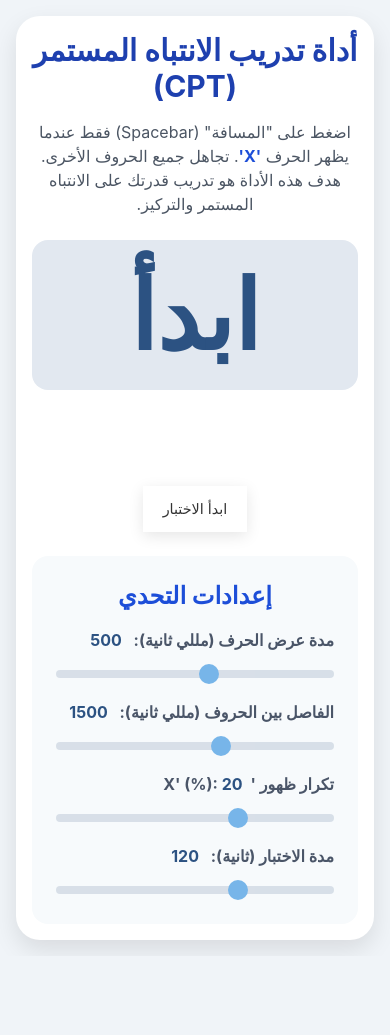
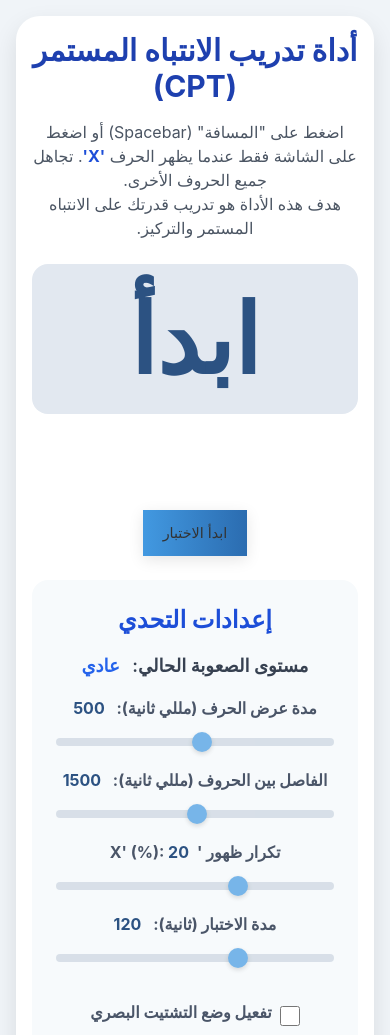
Before and after one commit to gamilai/light-and-dark, a plain HTML site: page index.html in a window 390 px wide. Shown: the top 1035 px of the page. Before the commit the page ends 956 px from the top, so only its background shows below. Drawn offline with nearby package versions, Linux system fonts and the light colour scheme.

Commit message:
Update index.html

```diff
--- a/index.html
+++ b/index.html
@@ -4,87 +4,96 @@
     <meta charset="UTF-8">
     <meta name="viewport" content="width=device-width, initial-scale=1.0">
     <title>أداة تدريب الانتباه المستمر (CPT)</title>
+    <!-- Tailwind CSS CDN for utility classes -->
     <script src="https://cdn.tailwindcss.com"></script>
     <style>
-        /* Base styling for the body */
+        /* Base styling for the body to center content and set basic typography */
         body {
-            font-family: 'Inter', sans-serif; /* Using Inter font */
-            background-color: #f0f4f8; /* Light gray background */
-            color: #333; /* Dark gray text */
+            font-family: 'Inter', sans-serif; /* Using Inter font for modern look */
+            background-color: #f0f4f8; /* Light gray background for a clean feel */
+            color: #333; /* Dark gray text for readability */
             display: flex;
             justify-content: center;
             align-items: center;
-            min-height: 100vh; /* Full viewport height */
-            padding: 1rem; /* Padding around the content */
+            min-height: 100vh; /* Ensure full viewport height */
+            padding: 1rem; /* Padding around the main container */
             box-sizing: border-box; /* Include padding in element's total width and height */
+            direction: rtl; /* Ensure RTL direction for the whole page */
         }
-        /* Main container for the application */
+        /* Main container for the application UI */
         .container {
-            background-color: #ffffff; /* White background */
-            border-radius: 1.5rem; /* More rounded corners */
-            box-shadow: 0 10px 25px rgba(0, 0, 0, 0.1); /* Soft shadow */
-            padding: 2rem; /* Inner padding */
+            background-color: #ffffff; /* White background for the main card */
+            border-radius: 1.5rem; /* More rounded corners for a softer look */
+            box-shadow: 0 10px 25px rgba(0, 0, 0, 0.1); /* Soft shadow for depth */
+            padding: 2rem; /* Inner padding within the container */
             width: 100%; /* Full width on small screens */
-            max-width: 600px; /* Max width for better readability on large screens */
+            max-width: 600px; /* Max width to maintain readability on larger screens */
             display: flex;
             flex-direction: column; /* Stack elements vertically */
-            align-items: center; /* Center align items */
-            text-align: center; /* Center align text */
+            align-items: center; /* Center align items horizontally */
+            text-align: center; /* Center align text inside the container */
         }
-        /* Area where the stimulus (letter) is displayed */
+        /* Styling for the area where the stimulus (letter) is displayed */
         .display-area {
-            background-color: #e2e8f0; /* Light blue-gray background */
-            border-radius: 1rem; /* Rounded corners */
+            background-color: #e2e8f0; /* Default light blue-gray background */
+            border-radius: 1rem; /* Rounded corners for the display area */
             width: 100%;
             height: 200px;
             display: flex;
             justify-content: center;
             align-items: center;
-            font-size: 8rem; /* Large font for visibility */
+            font-size: 8rem; /* Large font for high visibility */
             font-weight: bold;
-            color: #2c5282; /* Dark blue text */
+            color: #2c5282; /* Dark blue text for contrast */
             margin-bottom: 2rem;
-            user-select: none; /* Prevent text selection */
+            user-select: none; /* Prevent text selection within this area */
             -webkit-user-select: none; /* For Safari */
             -moz-user-select: none; /* For Firefox */
             -ms-user-select: none; /* For IE/Edge */
+            transition: background-color 0.3s ease-in-out; /* Smooth transition for background color changes */
         }
-        /* General button styling using Tailwind's @apply */
+        /* General button styling using Tailwind's @apply directives */
         .button {
+            /* Common styles for all buttons */
             @apply px-6 py-3 rounded-full font-semibold transition-all duration-300 ease-in-out transform hover:scale-105;
-            box-shadow: 0 4px 15px rgba(0, 0, 0, 0.1); /* Button shadow */
+            box-shadow: 0 4px 15px rgba(0, 0, 0, 0.1); /* Subtle shadow for buttons */
         }
-        /* Primary button color */
+        /* Specific styling for primary action buttons */
         .button-primary {
             @apply bg-blue-600 text-white hover:bg-blue-700;
+            background-image: linear-gradient(to right, #4299e1, #2b6cb0); /* Gradient for a modern look */
         }
-        /* Secondary button color */
+        /* Specific styling for secondary action buttons */
         .button-secondary {
             @apply bg-gray-300 text-gray-800 hover:bg-gray-400;
         }
-        /* Danger button color */
+        /* Specific styling for danger/stop action buttons */
         .button-danger {
             @apply bg-red-600 text-white hover:bg-red-700;
+            background-image: linear-gradient(to right, #ef4444, #dc2626); /* Gradient for red buttons */
         }
         /* Styling for feedback messages (correct/error/info) */
         .feedback-message {
             font-size: 1.5rem;
             font-weight: bold;
             margin-top: 1rem;
-            min-height: 2rem; /* To prevent layout shifts when message appears/disappears */
+            min-height: 2rem; /* Ensure consistent height to prevent layout shifts */
         }
+        /* Green color for success messages */
         .success {
-            color: #28a745; /* Green color for success */
+            color: #28a745;
         }
+        /* Red color for error messages */
         .error {
-            color: #dc3545; /* Red color for error */
+            color: #dc3545;
         }
+        /* Blue color for informational messages */
         .info {
-            color: #007bff; /* Blue color for info */
+            color: #007bff;
         }
         /* Styling for settings and results panels */
         .settings-panel {
-            background-color: #f7fafc; /* Lighter gray background */
+            background-color: #f7fafc; /* Lighter gray background for panels */
             border-radius: 1rem; /* Rounded corners */
             padding: 1.5rem;
             margin-top: 1.5rem;
@@ -96,12 +105,12 @@
             margin-bottom: 0.5rem;
             font-weight: bold;
             color: #4a5568; /* Darker gray text */
-            text-align: right; /* Align labels to the right for RTL */
+            text-align: right; /* Align labels to the right for RTL layout */
         }
         /* Styling for range input sliders */
         .settings-panel input[type="range"] {
             width: 100%;
-            -webkit-appearance: none; /* Remove default styling */
+            -webkit-appearance: none; /* Remove default styling for cross-browser consistency */
             height: 8px;
             border-radius: 5px;
             background: #cbd5e0; /* Light gray track */
@@ -109,6 +118,7 @@
             opacity: 0.7;
             transition: opacity .2s;
         }
+        /* Styling for the thumb of the range slider (Webkit/Blink) */
         .settings-panel input[type="range"]::-webkit-slider-thumb {
             -webkit-appearance: none;
             appearance: none;
@@ -117,32 +127,38 @@
             border-radius: 50%; /* Circular thumb */
             background: #4299e1; /* Blue thumb */
             cursor: pointer;
+            box-shadow: 0 2px 5px rgba(0, 0, 0, 0.2); /* Thumb shadow */
         }
+        /* Styling for the thumb of the range slider (Firefox) */
         .settings-panel input[type="range"]::-moz-range-thumb {
             width: 20px;
             height: 20px;
             border-radius: 50%;
             background: #4299e1;
             cursor: pointer;
+            box-shadow: 0 2px 5px rgba(0, 0, 0, 0.2);
         }
         /* Styling for displaying current slider values */
         .value-display {
             font-weight: bold;
             color: #2c5282; /* Dark blue text */
-            margin-right: 0.5rem; /* Space between value and label */
+            margin-right: 0.5rem; /* Space between value and label in RTL */
         }
         /* Responsive adjustments for smaller screens (mobile) */
         @media (max-width: 640px) {
             .display-area {
-                font-size: 6rem; /* Smaller font size */
-                height: 150px; /* Shorter height */
+                font-size: 6rem; /* Smaller font size on mobile */
+                height: 150px; /* Shorter height on mobile */
             }
             .button {
-                padding: 0.75rem 1.25rem; /* Smaller padding */
-                font-size: 0.9rem; /* Smaller font size */
+                padding: 0.75rem 1.25rem; /* Smaller padding for buttons */
+                font-size: 0.9rem; /* Smaller font size for button text */
             }
             .container {
-                padding: 1rem; /* Smaller padding */
+                padding: 1rem; /* Smaller container padding on mobile */
+            }
+            .settings-panel label {
+                text-align: center; /* Center align labels on small screens */
             }
         }
     </style>
@@ -151,7 +167,7 @@
     <div class="container">
         <h1 class="text-3xl font-bold mb-4 text-blue-800">أداة تدريب الانتباه المستمر (CPT)</h1>
         <p class="text-gray-600 mb-6">
-            اضغط على "المسافة" (Spacebar) فقط عندما يظهر الحرف <span class="font-bold text-blue-700">'X'</span>. تجاهل جميع الحروف الأخرى.
+            اضغط على "المسافة" (Spacebar) أو اضغط على الشاشة فقط عندما يظهر الحرف <span class="font-bold text-blue-700">'X'</span>. تجاهل جميع الحروف الأخرى.
             <br>
             هدف هذه الأداة هو تدريب قدرتك على الانتباه المستمر والتركيز.
         </p>
@@ -189,14 +205,19 @@
 
         <div id="settingsPanel" class="settings-panel mt-6 w-full">
             <h2 class="text-2xl font-bold mb-4 text-blue-700">إعدادات التحدي</h2>
+            <p class="text-lg font-semibold text-gray-700 mb-4">
+                مستوى الصعوبة الحالي: <span id="difficultyLevel" class="value-display text-blue-600">عادي</span>
+            </p>
             <div class="grid grid-cols-1 md:grid-cols-2 gap-4">
                 <div>
                     <label for="stimulusDuration">مدة عرض الحرف (مللي ثانية): <span id="stimulusDurationValue" class="value-display">500</span></label>
-                    <input type="range" id="stimulusDuration" min="100" max="1000" value="500" step="50" class="w-full">
+                    <!-- Min value changed to 50ms for more challenge -->
+                    <input type="range" id="stimulusDuration" min="50" max="1000" value="500" step="10" class="w-full">
                 </div>
                 <div>
                     <label for="interStimulusInterval">الفاصل بين الحروف (مللي ثانية): <span id="interStimulusIntervalValue" class="value-display">1500</span></label>
-                    <input type="range" id="interStimulusInterval" min="500" max="3000" value="1500" step="100" class="w-full">
+                    <!-- Min value changed to 50ms for more challenge -->
+                    <input type="range" id="interStimulusInterval" min="50" max="3000" value="1500" step="50" class="w-full">
                 </div>
                 <div>
                     <label for="targetFrequency">تكرار ظهور 'X' (%): <span id="targetFrequencyValue" class="value-display">20</span></label>
@@ -206,6 +227,10 @@
                     <label for="testDuration">مدة الاختبار (ثانية): <span id="testDurationValue" class="value-display">120</span></label>
                     <input type="range" id="testDuration" min="30" max="300" value="120" step="10" class="w-full">
                 </div>
+                <div class="md:col-span-2 flex items-center justify-center mt-4">
+                    <input type="checkbox" id="distractionMode" class="ml-2 h-5 w-5 text-blue-600 rounded focus:ring-blue-500" />
+                    <label for="distractionMode" class="mb-0 cursor-pointer">تفعيل وضع التشتيت البصري</label>
+                </div>
             </div>
         </div>
     </div>
@@ -213,18 +238,21 @@
     <script>
         // Get DOM elements for display and controls
         const stimulusDisplay = document.getElementById('stimulus');
+        const displayArea = document.getElementById('displayArea'); // Get the parent div for background changes
         const feedbackDisplay = document.getElementById('feedback');
         const startButton = document.getElementById('startButton');
         const stopButton = document.getElementById('stopButton');
         const resetButton = document.getElementById('resetButton');
         const resultsPanel = document.getElementById('resultsPanel');
         const settingsPanel = document.getElementById('settingsPanel');
+        const difficultyLevelDisplay = document.getElementById('difficultyLevel'); // Element to show difficulty
 
         // Get DOM elements for settings input controls
         const stimulusDurationInput = document.getElementById('stimulusDuration');
         const interStimulusIntervalInput = document.getElementById('interStimulusInterval');
         const targetFrequencyInput = document.getElementById('targetFrequency');
         const testDurationInput = document.getElementById('testDuration');
+        const distractionModeToggle = document.getElementById('distractionMode'); // New distraction mode toggle
 
         // Get DOM elements for displaying current setting values
         const stimulusDurationValue = document.getElementById('stimulusDurationValue');
@@ -254,26 +282,71 @@
             stimulusDuration: parseInt(stimulusDurationInput.value), // Duration a stimulus is visible (ms)
             interStimulusInterval: parseInt(interStimulusIntervalInput.value), // Time between stimuli (ms)
             targetFrequency: parseInt(targetFrequencyInput.value) / 100, // Probability of 'X' appearing (as decimal)
-            testDuration: parseInt(testDurationInput.value) * 1000 // Total test duration (ms)
+            testDuration: parseInt(testDurationInput.value) * 1000, // Total test duration (ms)
+            distractionMode: distractionModeToggle.checked // State of the new distraction mode
         };
+
+        // Function to update the displayed difficulty level based on current settings
+        function updateDifficultyLevel() {
+            const duration = settings.stimulusDuration;
+            const interval = settings.interStimulusInterval;
+            const frequency = settings.targetFrequency;
+            const distraction = settings.distractionMode;
+
+            // Simple scoring: lower duration/interval, higher frequency, and distraction increase difficulty
+            let score = 0;
+            if (duration < 100) score += 3;
+            else if (duration < 200) score += 2;
+            else if (duration < 500) score += 1;
+
+            if (interval < 100) score += 3;
+            else if (interval < 300) score += 2;
+            else if (interval < 800) score += 1;
+
+            if (frequency > 0.35) score += 2; // High frequency might be challenging
+            else if (frequency < 0.15) score += 1; // Very low frequency also challenging (vigilance)
+
+            if (distraction) score += 2; // Distraction adds significant challenge
+
+            let levelText = '';
+            if (score >= 7) {
+                levelText = 'صعب جداً';
+            } else if (score >= 4) {
+                levelText = 'صعب';
+            } else if (score >= 2) {
+                levelText = 'متوسط';
+            } else {
+                levelText = 'عادي';
+            }
+            difficultyLevelDisplay.textContent = levelText;
+        }
 
         // Update settings and their display values when slider inputs change
         stimulusDurationInput.oninput = () => {
             settings.stimulusDuration = parseInt(stimulusDurationInput.value);
             stimulusDurationValue.textContent = settings.stimulusDuration;
+            updateDifficultyLevel(); // Update difficulty on setting change
         };
         interStimulusIntervalInput.oninput = () => {
             settings.interStimulusInterval = parseInt(interStimulusIntervalInput.value);
             interStimulusIntervalValue.textContent = settings.interStimulusInterval;
+            updateDifficultyLevel(); // Update difficulty on setting change
         };
         targetFrequencyInput.oninput = () => {
             settings.targetFrequency = parseInt(targetFrequencyInput.value) / 100;
             targetFrequencyValue.textContent = parseInt(targetFrequencyInput.value);
+            updateDifficultyLevel(); // Update difficulty on setting change
         };
         testDurationInput.oninput = () => {
             settings.testDuration = parseInt(testDurationInput.value) * 1000;
             testDurationValue.textContent = parseInt(testDurationInput.value);
+            // Difficulty doesn't directly depend on test duration
         };
+        distractionModeToggle.onchange = () => {
+            settings.distractionMode = distractionModeToggle.checked;
+            updateDifficultyLevel(); // Update difficulty on setting change
+        };
+
 
         // Function to generate a random letter for the stimulus
         function getRandomLetter() {
@@ -304,6 +377,15 @@
             stimulusDisplay.classList.remove('text-green-600', 'text-red-600'); // Clear any previous feedback color
             feedbackDisplay.textContent = ''; // Clear previous feedback message
 
+            // Apply distraction mode background change if enabled
+            if (settings.distractionMode) {
+                const distractionColors = ['#e2e8f0', '#d3dbed', '#ccd6e0']; // Subtle background colors
+                const randomColor = distractionColors[Math.floor(Math.random() * distractionColors.length)];
+                displayArea.style.backgroundColor = randomColor;
+            } else {
+                displayArea.style.backgroundColor = '#e2e8f0'; // Reset to default if distraction mode is off
+            }
+
             stimulusShownTime = performance.now(); // Record the exact time the stimulus appeared
 
             // Schedule the stimulus to be hidden after its duration
@@ -324,6 +406,7 @@
 
             stimulusDisplay.textContent = ''; // Clear the display area
             currentStimulus = ''; // Reset current stimulus variable
+            displayArea.style.backgroundColor = '#e2e8f0'; // Reset background color after stimulus is hidden
 
             // Schedule the next stimulus to appear after the inter-stimulus interval
             timeoutId = setTimeout(showStimulus, settings.interStimulusInterval);
@@ -440,6 +523,8 @@
             commissionErrors = 0;
             reactionTimes = [];
             remainingTestTime = 0;
+
+            updateDifficultyLevel(); // Update difficulty on reset
         }
 
         // Event Listeners for buttons and keyboard input
@@ -452,7 +537,7 @@
         stimulusDurationValue.textContent = stimulusDurationInput.value;
         interStimulusIntervalValue.textContent = interStimulusIntervalInput.value;
         targetFrequencyValue.textContent = targetFrequencyInput.value;
-        testDurationValue.textContent = testDurationInput.value;
+        testDurationValue.textContent = parseInt(testDurationInput.value); // Ensure it's a number
 
         // Handle touch events for mobile devices to simulate spacebar press
         // Tapping the display area will act as a response
@@ -460,6 +545,9 @@
             event.preventDefault(); // Prevent default touch behavior (like scrolling)
             handleKeyPress({ code: 'Space' }); // Simulate a spacebar key press
         });
+
+        // Initialize difficulty level on page load
+        updateDifficultyLevel();
     </script>
 </body>
 </html>
```
